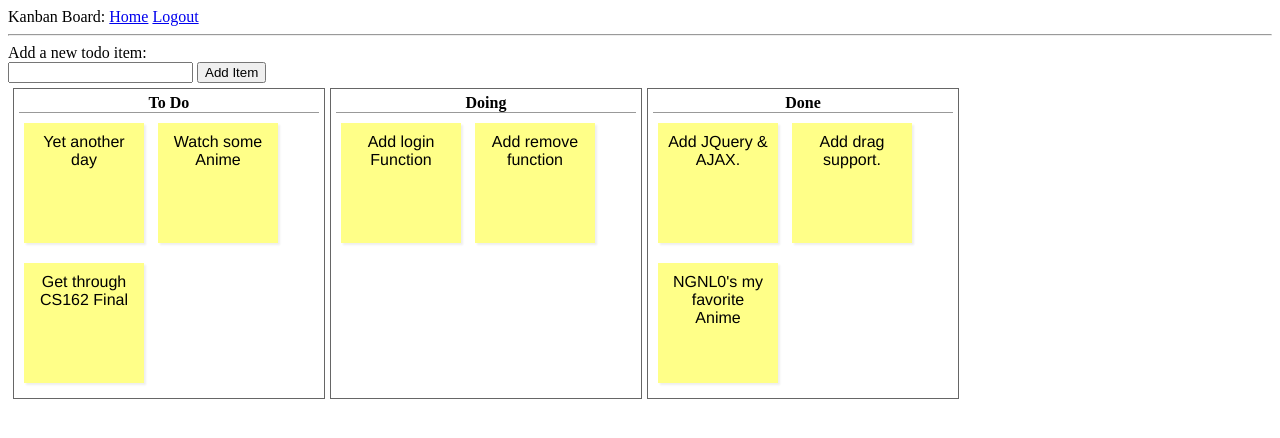
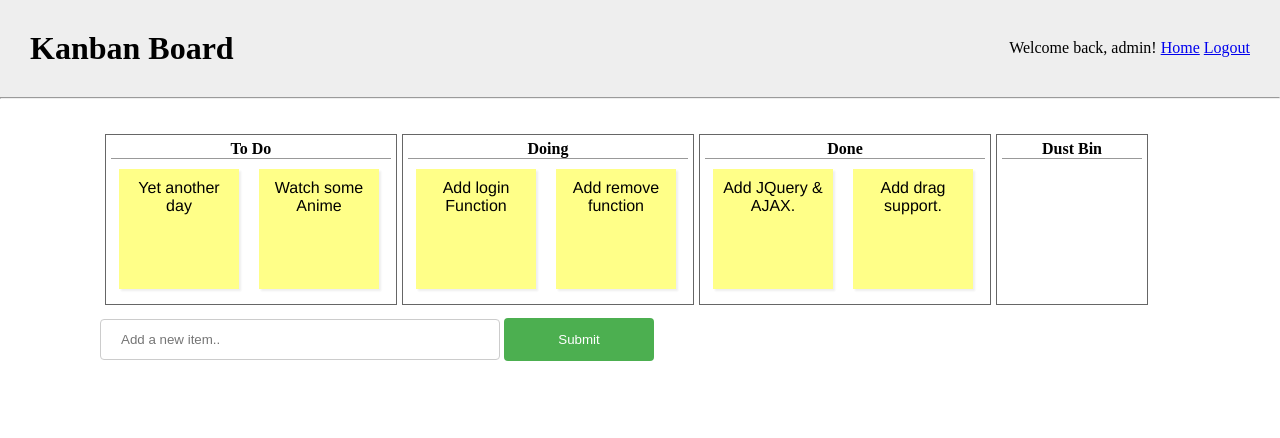
Before and after one commit to QifanYang-bw/kanbanboard, a Flask app: page / in a window 1280 px wide. Shown: the top 438 px of the page. Run offline with Flask 2, Linux system fonts and the light colour scheme; a user stored in the database is signed in; data comes from the database, SQL or seed files in the repository; both versions use the stored data as it was after the commit; some libraries are stand-ins or nearby versions.

Commit message:
Added multi-user support & css

```diff
--- a/app.py
+++ b/app.py
@@ -8,12 +8,16 @@ from werkzeug.security import generate_password_hash, check_password_hash
 from datetime import datetime
 
 app = Flask(__name__)
-
 app.config['SECRET_KEY'] = 'I dont know how this works'
+app.config['SQLALCHEMY_TRACK_MODIFICATIONS'] = False
 app.config['SQLALCHEMY_DATABASE_URI'] = 'sqlite:///schema.db'
-app.config['SQLALCHEMY_TRACK_MODIFICATIONS'] = False
 
 db = SQLAlchemy(app)
+
+# with app.test_request_context():
+#     db.create_all()
+
+
 
 login_manager = LoginManager(app)
 login_manager.login_view = 'login'
@@ -56,7 +60,7 @@ class User(UserMixin, db.Model):
     username = db.Column(db.String(64), index=True, unique=True)
     email = db.Column(db.String(120), index=True, unique=True)
     password_hash = db.Column(db.String(128))
-    posts = db.relationship('Post', backref='author', lazy='dynamic')
+    #tasks = db.relationship('Task', backref='person', lazy=True)
 
     def __repr__(self):
         return '<User {}>'.format(self.username)
@@ -72,20 +76,21 @@ class User(UserMixin, db.Model):
 def load_user(id):
     return User.query.get(int(id))
 
-class Post(db.Model):
-    id = db.Column(db.Integer, primary_key=True)
-    body = db.Column(db.String(140))
-    timestamp = db.Column(db.DateTime, index=True, default=datetime.utcnow)
-    user_id = db.Column(db.Integer, db.ForeignKey('user.id'))
+# class Post(db.Model):
+#     id = db.Column(db.Integer, primary_key=True)
+#     body = db.Column(db.String(140))
+#     timestamp = db.Column(db.DateTime, index=True, default=datetime.utcnow)
+#     user_id = db.Column(db.Integer, db.ForeignKey('user.id'))
 
-    def __repr__(self):
-        return '<Post {}>'.format(self.body)
+#     def __repr__(self):
+#         return '<Post {}>'.format(self.body)
 
 class Task(db.Model):
     id = db.Column(db.Integer, primary_key=True)
     text = db.Column(db.String(200))
     status = db.Column(db.Integer)
-    user_id = db.Column(db.Integer, db.ForeignKey('user.id'))
+    person_id = db.Column(db.Integer, db.ForeignKey('user.id'),
+        nullable=True)
 
 #-------------------------------------------------------
 
@@ -93,9 +98,9 @@ class Task(db.Model):
 @app.route('/index')
 @login_required
 def index():
-    stat_todo = Task.query.filter_by(status=0).all()
-    stat_doing = Task.query.filter_by(status=1).all()
-    stat_done = Task.query.filter_by(status=2).all()
+    stat_todo = Task.query.filter_by(status=0, person_id=current_user.id).all()
+    stat_doing = Task.query.filter_by(status=1, person_id=current_user.id).all()
+    stat_done = Task.query.filter_by(status=2, person_id=current_user.id).all()
 
     return render_template('index.html',
                            todo=stat_todo,
@@ -106,9 +111,9 @@ def index():
 def add():
     try:
         text = request.form.get('card_text', type=str)
-        print(text, request.form)
+        print(text, request.form, current_user.id)
 
-        task = Task(text=text, status=0)
+        task = Task(text=text, status=0, person_id=current_user.id)
         db.session.add(task)
         db.session.commit()
 
@@ -137,6 +142,18 @@ def updatestat():
     except Exception as e:
         return jsonify({"status":"fail", "err":str(e)})
 
+@app.route('/remove', methods=['POST'])
+def remove():
+    try:
+        card_id = request.form.get('card_id', type=int)
+
+        task = Task.query.filter_by(id=card_id).first()
+        db.session.delete(task)
+        db.session.commit()
+
+        return jsonify({"status":"success", "err":None})
+    except Exception as e:
+        return jsonify({"status":"fail", "err":str(e)})
 #-------------------------------------------------------
 
 
--- a/templates/base.html
+++ b/templates/base.html
@@ -6,13 +6,70 @@
         <meta name="viewport" content="width=device-width, initial-scale=1">
         <script src="https://code.jquery.com/jquery-1.12.4.js"></script>
         <script src="https://code.jquery.com/ui/1.12.1/jquery-ui.js"></script>
-        <title>Welcome to Kanban Board</title>
+        <title>Kanban Board</title>
+        <style type="text/css">
+            * {
+                margin: 0px;
+                padding: 0px;
+            }
+
+            .header {
+                /*text-align:justify; */
+                background: #eee;
+
+                padding: 30px 30px;
+                display: flex;
+                justify-content: space-between;
+            }
+            #base_header {
+                display: inline-block;
+            }
+            #base_userinfo {
+                display: inline-block;
+                padding-top: 10px;
+                text-align: center;
+                line-height: 100%;
+                /*background-color:#fff;*/
+            }
+            .content {
+                padding: 30px 100px;
+            }
+
+            input[type=text], input[type=password], select {
+                width: 400px;
+                padding: 12px 20px;
+                margin: 8px 0;
+                display: inline-block;
+                border: 1px solid #ccc;
+                border-radius: 4px;
+                box-sizing: border-box;
+            }
+            input[type=submit] {
+                width: 400px;
+                background-color: #4CAF50;
+                color: white;
+                padding: 14px 20px;
+                margin: 8px 0;
+                border: none;
+                border-radius: 4px;
+                cursor: pointer;
+            }
+            input[type=submit]:hover {
+                background-color: #45a049;
+            }
+        </style>
         {% block head %}
         {% endblock %}
     </head>
     <body>
-        <div>
-            Kanban Board:
+        <div class="header">
+            <div id='base_header'><h1>Kanban Board</h1></div>
+            <div id='base_userinfo'>
+                {% if current_user.is_authenticated %}
+                    Welcome back, {{ current_user.username }}!
+                {% else %}
+                    Welcome to Kanban Board!
+                {% endif %}
                 <a href="{{ url_for('index') }}">Home</a>
                 {% if current_user.is_anonymous %}
                     <a href="{{ url_for('login') }}">Login</a>
@@ -20,16 +77,10 @@
                     <a href="{{ url_for('logout') }}">Logout</a>
                 {% endif %}
             </div>
+        </div>
         <hr>
-        {% with messages = get_flashed_messages() %}
-        {% if messages %}
-        <ul>
-            {% for message in messages %}
-            <li>{{ message }}</li>
-            {% endfor %}
-        </ul>
-        {% endif %}
-        {% endwith %}
+        <div class='content'>
             {% block content %}{% endblock %}
+        <div>
     </body>
 </html>
--- a/templates/index.html
+++ b/templates/index.html
@@ -1,6 +1,4 @@
 {% extends "base.html" %}
-
-<head>
 
     {% block head %}
     <style>
@@ -15,7 +13,10 @@
             margin: 0;
             border: 1px solid #666;
             padding: 5px;
-            width: 300px;
+            width: 280px;
+        }
+        .section.small {
+            width: 140px;
         }
         .section.droppable {
             border: 1px dashed #666;
@@ -30,7 +31,7 @@
         .card, .placeholder {
             display: inline-block;
             vertical-align: top;
-            margin: 10px 5px;
+            margin: 10px 8px;
             padding: 10px;
             width: 100px;
             height: 100px;
@@ -51,11 +52,15 @@
                 visibility:hidden;/*display:none*/
             }
         }
+        input[type=submit] {
+            width: 150px;
+        }
     </style>
     <script>
         $( function() {
             var dragItem, dragTarget;
-            $( "#todo, #doing, #done" ).sortable({
+            $( "#todo, #doing, #done, #remove" ).sortable({
+                items: '.card',
                 connectWith: ".section",
                 placeholder: "placeholder myPlaceholder",
                 greedy: true,
@@ -68,6 +73,7 @@
                 receive: function( event, ui ) {
                     dragItem = ui.item.attr("id");
                     dragTarget = this.id;
+                    if (this.id != 'remove') {
                         $.ajax({
                             url: '/updatestat',
                             data: {
@@ -82,21 +88,24 @@
                                 console.log(error);
                             }
                         });
-                    //console.log(dragItem + ' ' + dragTarget)
+                    } else {
+                        $.ajax({
+                            url: '/remove',
+                            data: {'card_id': dragItem},
+                            type: 'POST',
+                            success: function(response) {
+                                $("#" + dragItem).fadeOut(function(){
+                                    $("#" + dragItem).remove();
+                                });
+                                console.log(response);
+                            },
+                            error: function(error) {
+                                console.log(error);
+                            }
+                        });
+                    }
                 },
             }).disableSelection();
-
-            // $('body').droppable({
-            //     over: function( event, ui ){
-            //         $(this).parent().addClass("hide-placeholder")
-            //     },
-            //     out: function( event, ui ){
-            //         $(this).parent().removeClass("hide-placeholder")
-            //     },
-            //     drop: function ( event, ui ) {
-            //         ui.draggable.remove();
-            //     }
-            // });
 
             // Can't submit form here since it would result in name and
             // value being separately inserted.
@@ -125,16 +134,8 @@
         } );
     </script>
     {% endblock %}
-</head>
-<body>
 
     {% block content %}
-    <div>Add a new todo item:
-        <form id="add_item" action="">
-            <input type="text" name="card_text">
-            <input type="submit" value="Add Item">
-        </form>
-    </div>
     <div id="board">
         <div id="todo" class="section">
             <h1>To Do</h1>
@@ -154,8 +155,15 @@
                 <div id="{{ task.id }}" class="card">{{ task.text }}</div>
             {% endfor %}
         </div>
+        <div id="remove" class="section small">
+            <h1>Dust Bin</h1>
+        </div>
+    </div>
+
+    <div>
+        <form id="add_item" action="">
+            <input type="text" name="card_text" placeholder="Add a new item..">
+            <input type="submit" value="Submit">
+        </form>
     </div>
     {% endblock %}
-
-</body>
-</html>
--- a/templates/login.html
+++ b/templates/login.html
@@ -1,7 +1,7 @@
 {% extends "base.html" %}
 
 {% block content %}
-    <h1>Sign In</h1>
+    <h2>Sign In</h2>
     <form action="" method="post">
         {{ form.hidden_tag() }}
         <p>
```
Also changed, not shown: schema.py (+4 -4 lines), schema.db. Lines whose indentation alone changed are shown as unchanged.
